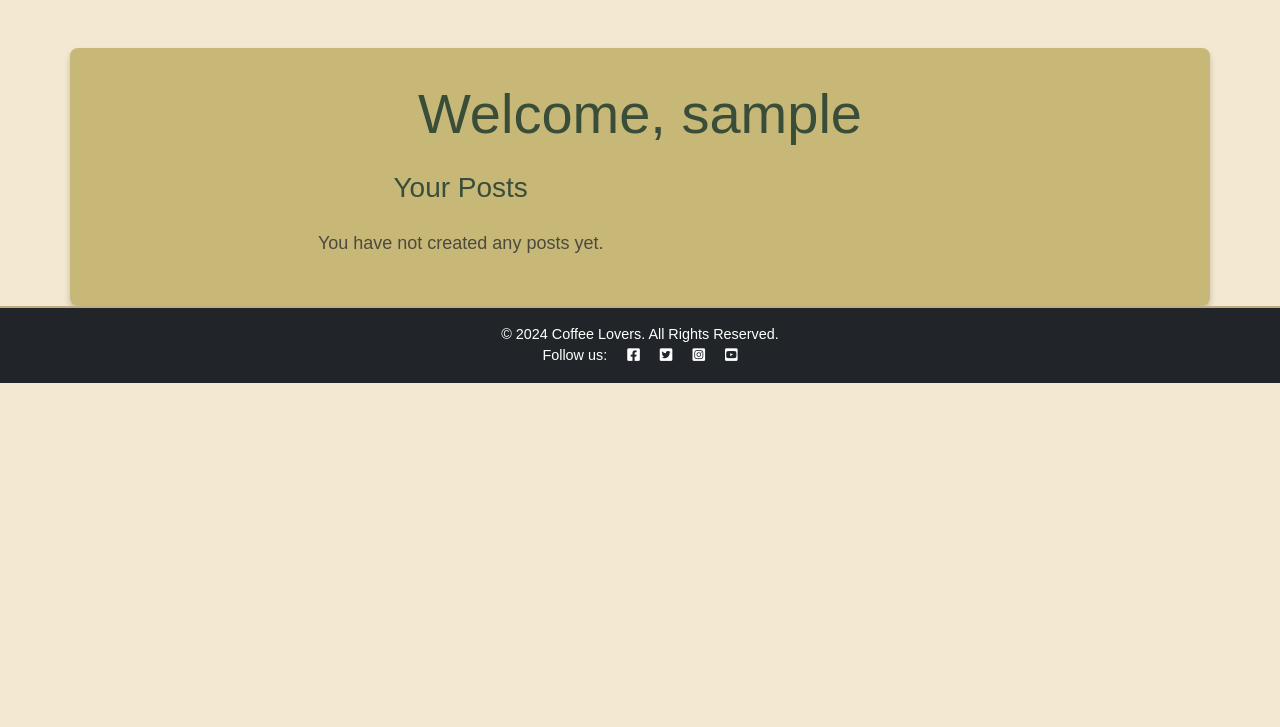
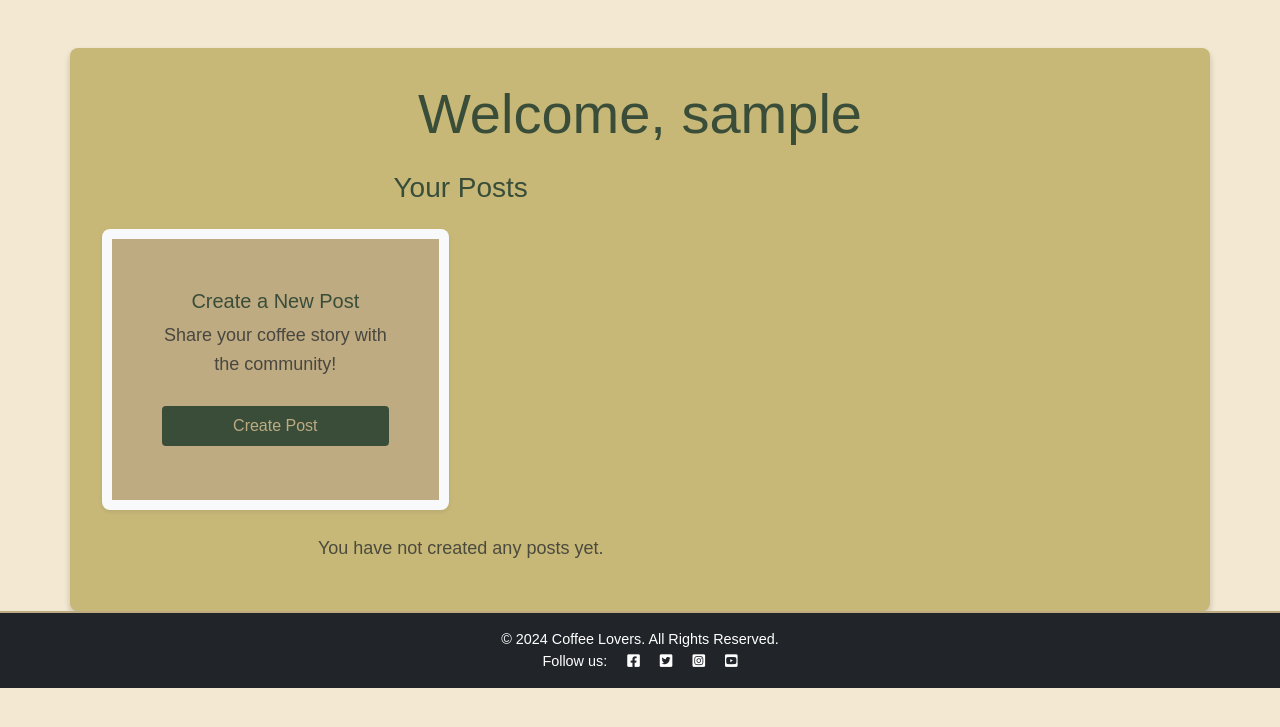
Before and after one commit to julianbohm/coffee-blog, a Django app: page /blog/profile/ in a window 1280 px wide. Shown: the part 58-785 px from the top of the page. Run offline with Django 4.2, Linux system fonts and the light colour scheme; the visitor is signed in with stand-in values (Sample User, id 1); data that the repository does not hold is empty.

Commit message:
create post template, model, views, forms, urls

```diff
--- a/blog/templates/blog/user_profile.html
+++ b/blog/templates/blog/user_profile.html
@@ -9,6 +9,17 @@
         <div class="col-md-8">
             <h3 class="mb-4">Your Posts</h3>
             <div class="row g-4">
+                <!-- Card to Create New Post -->
+                <div class="col-md-6">
+                    <div class="card h-100 shadow-sm border-0 bg-light">
+                        <div class="card-body d-flex flex-column justify-content-center align-items-center">
+                            <h5 class="card-title text-center">Create a New Post</h5>
+                            <p class="text-muted text-center mb-4">Share your coffee story with the community!</p>
+                            <a href="{% url 'create_post' %}" class="btn btn-success w-100">Create Post</a>
+                        </div>
+                    </div>
+                </div>
+
                 {% for post in user_posts %}
                 <div class="col-md-6">
                     <div class="card h-100 shadow-sm border-0">
--- a/blog/urls.py
+++ b/blog/urls.py
@@ -4,5 +4,6 @@ from django.urls import path
 urlpatterns = [
     path('', views.PostList.as_view(), name='home'),
     path('profile/', views.user_profile, name='user_profile'),
+    path('create/', views.create_post, name='create_post'),
     path('<slug:slug>/', views.post_detail, name='post_detail'),
 ]
--- a/blog/views.py
+++ b/blog/views.py
@@ -3,18 +3,23 @@ from django.shortcuts import render, get_object_or_404, redirect
 from django.views import generic
 from django.contrib.auth.decorators import login_required
 from .models import CoffeePost, Comment
-from .forms import CommentForm, RatingForm
+from .forms import CommentForm, RatingForm, CoffeePostForm
 
 # Create your views here.
 
 @login_required
 def create_post(request):
     if request.method == "POST":
-        title = request.POST['title']
-        description = request.POST['description']
-        CoffeePost.objects.create(title=title, description=description, author=request.user)
-        return redirect('home')
-    return render(request, 'create_post.html')
+        form = CoffeePostForm(request.POST, request.FILES)
+        if form.is_valid():
+            post = form.save(commit=False)
+            post.author = request.user
+            post.save()
+            return redirect('user_profile')
+    else:
+        form = CoffeePostForm()
+
+    return render(request, 'blog/create_post.html', {'form': form})
 
 
 class PostList(generic.ListView):
```
Also changed, not shown: blog/forms.py (+6 -1 lines), blog/models.py (+7 -1 lines), blog/templates/blog/create_post.html (added, +15 -0 lines), blog/migrations/0003_alter_coffeepost_slug.py (added).
